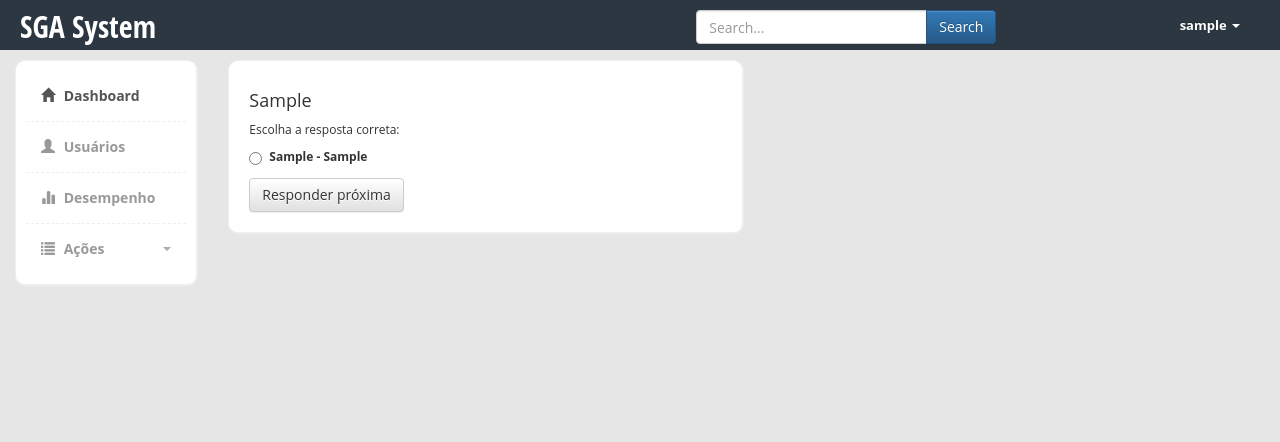
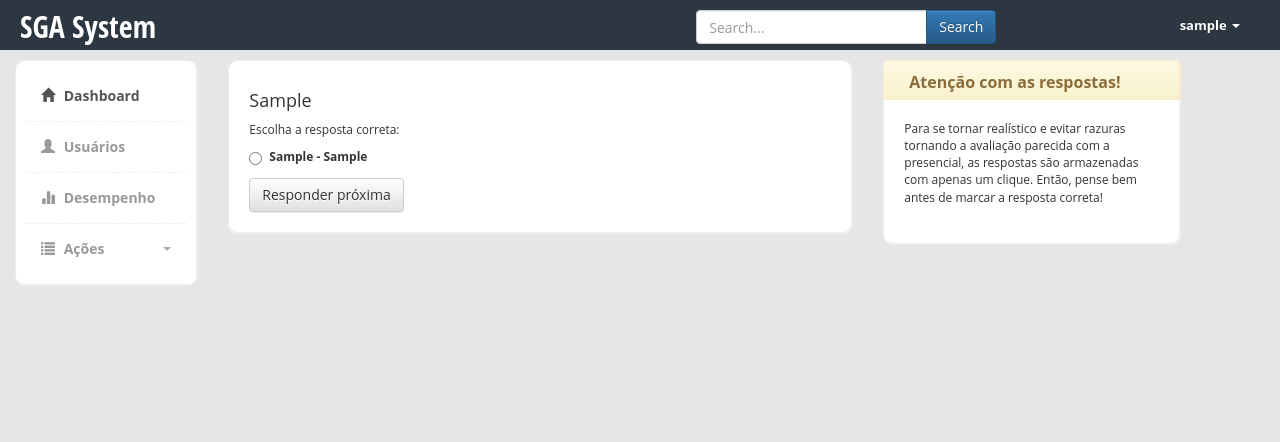
Before and after one commit to SGA-SYSTEM/sgasystem, a Django app: page /prova/1/questao/1/ in a window 1280 px wide. Shown: the top 442 px of the page. Run offline with Django 3.2, Linux system fonts and the light colour scheme; a user stored in the database is signed in; tables that the repository leaves empty hold one stand-in row (values such as "Sample post"); some libraries are stand-ins or nearby versions.

Commit message:
exam refactored

```diff
--- a/sistema_sga/prova/templates/prova/questao.html
+++ b/sistema_sga/prova/templates/prova/questao.html
@@ -65,11 +65,12 @@
                         </ul>
                      </div>
                   </div>
+
                     <div class="row">
-                <div class="col-md-5" style="margin-top: 30px;">
+                            <div class="col-md-6" style="margin-top: 30px;">
                                 <div class="content-box-large">
-                    <h4>{{questao.questao}}</h3>
-                    <p>Escolha a resposta correta:</4>
+                                    <h4>{{questao.questao}}</h4>
+                                    <p>Escolha a resposta correta:</p>
                                     {% if respostas %}
                                         <form id="frm-answers">
                                             {% csrf_token %}
@@ -83,6 +84,19 @@
                                             </div>
                                         </form>
                                     {% endif %}
+                                </div>
+                            </div>
+                            <div class="col-md-3" style="margin-top: 30px;">
+                                <div class="row">
+                                    <div class="col-md-12 panel-warning">
+                                        <div class="content-box-header panel-heading">
+                                            <div class="panel-title "><b>Atenção com as respostas!</b></div>
+                                        </div>
+                                        <div class="content-box-large box-with-header">
+                                        Para se tornar realístico e evitar razuras tornando a avaliação parecida com a  presencial, as respostas são armazenadas com apenas um clique. Então, pense bem antes de marcar a resposta correta!
+                                        <br /><br />
+                                    </div>
+                                    </div>
                                 </div>
                             </div>
                     </div>
```
Lines whose indentation alone changed are shown as unchanged.
